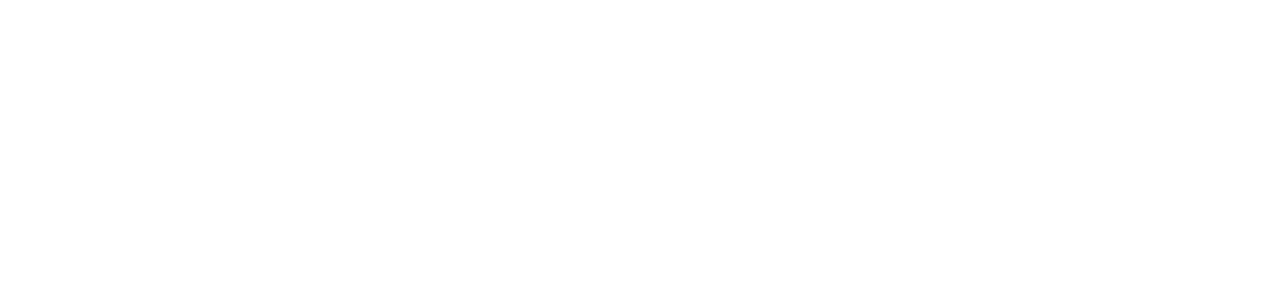
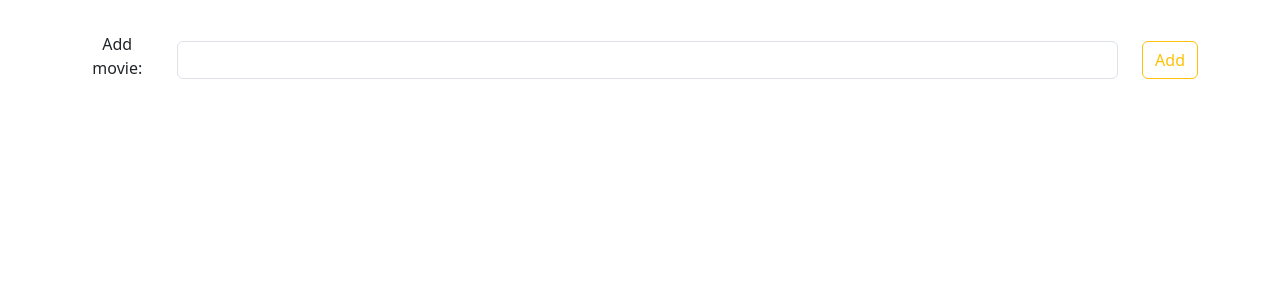
Before and after one commit to Nelli-meow/homework-59, a React (Vite) app: page / in a window 1280 px wide. Shown: the top 300 px of the page. Built offline with nearby package versions, Linux system fonts and the light colour scheme.

Commit message:
Created a form component

```diff
--- a/src/App.tsx
+++ b/src/App.tsx
@@ -1,11 +1,12 @@
 import './App.css'
+import Form from "./components/Form/Form.tsx";
 
 const App = () => {
 
 
   return (
     <>
-
+      <Form/>
     </>
   )
 };
--- /dev/null
+++ b/src/components/Form/Form.tsx
@@ -0,0 +1,15 @@
+import * as React from 'react';
+
+const Form = () => {
+  return (
+    <form>
+      <div className="container d-flex flex-row align-items-center">
+        <label className="form-label">Add movie:</label>
+        <input type="text" className="form-control mx-4"/>
+        <button type="submit" className="btn btn-outline-warning">Add</button>
+      </div>
+    </form>
+  );
+};
+
+export default Form;
```
